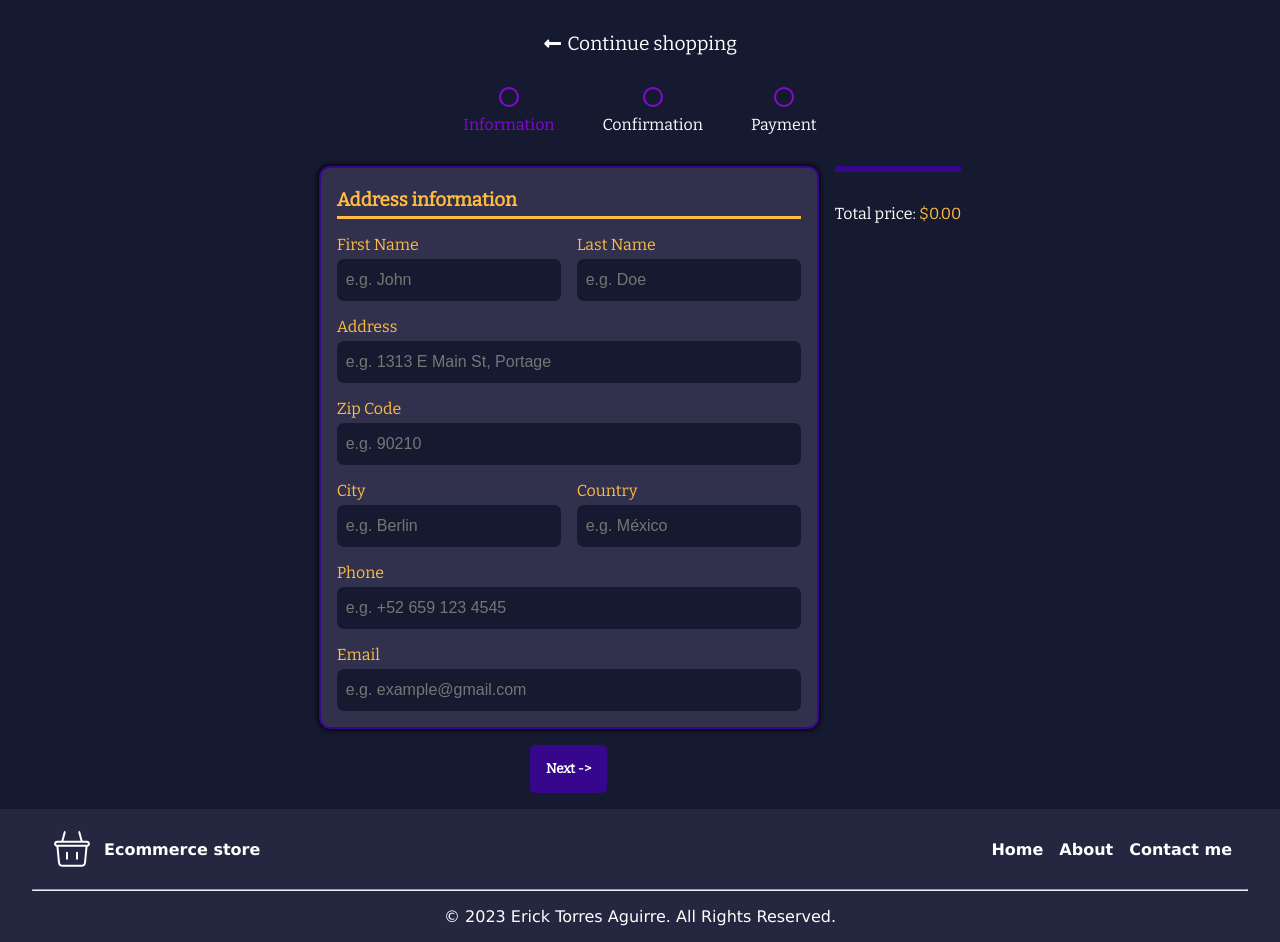
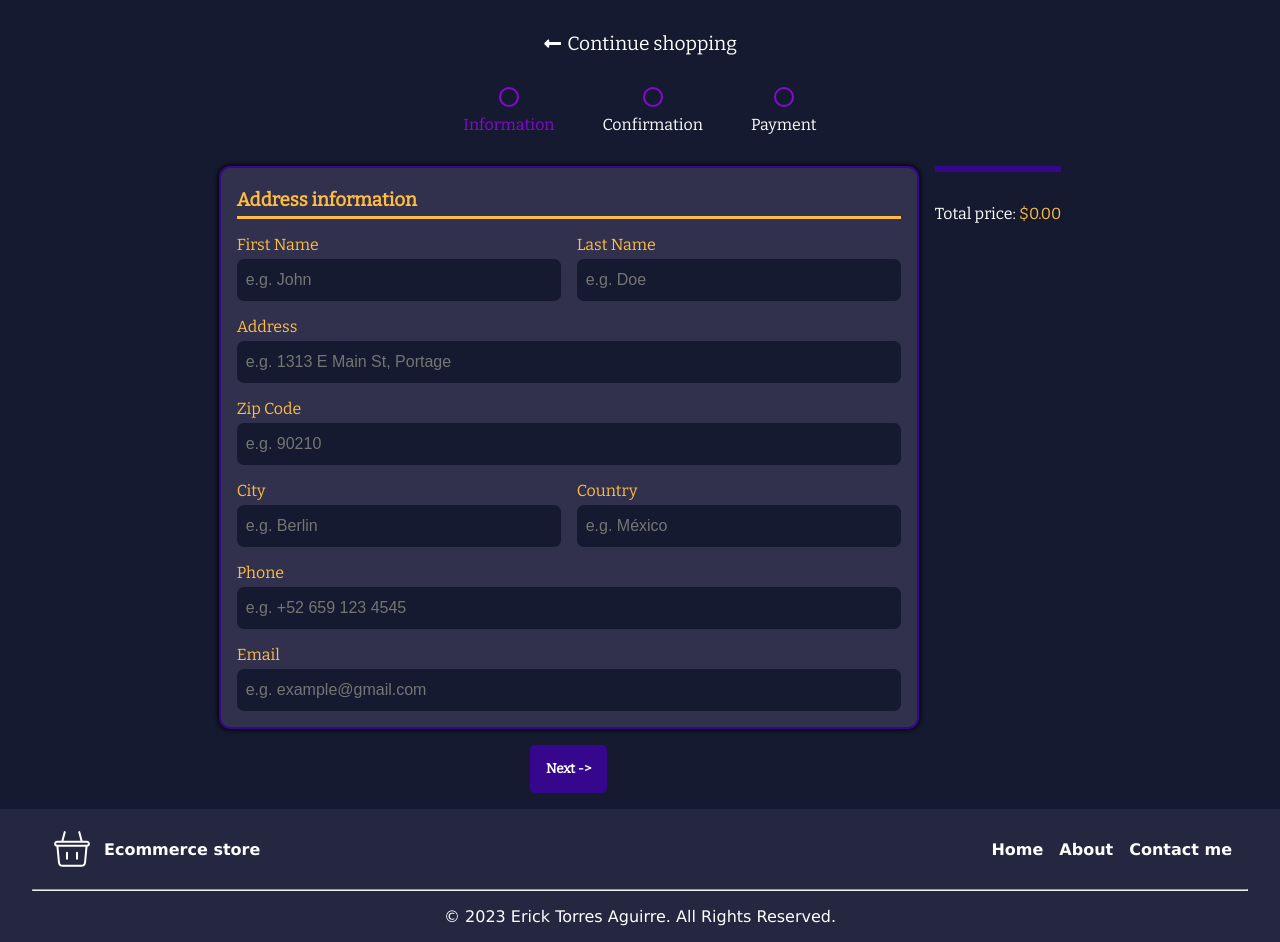
Before and after one commit to Eckry/store-app, a React (Vite) app: page /store-app/checkout/data in a window 1280 px wide. Built offline with nearby package versions, Linux system fonts and the light colour scheme.

Commit message:
change address container width

```diff
--- a/src/routes/styles/Address.css
+++ b/src/routes/styles/Address.css
@@ -9,7 +9,7 @@
   display: flex;
   flex-direction: column;
   gap: 1rem;
-  width: 500px;
+  width: 700px;
   background-color: var(--secondary-color);
   padding: 1rem;
   border-radius: 0.7rem;
```
